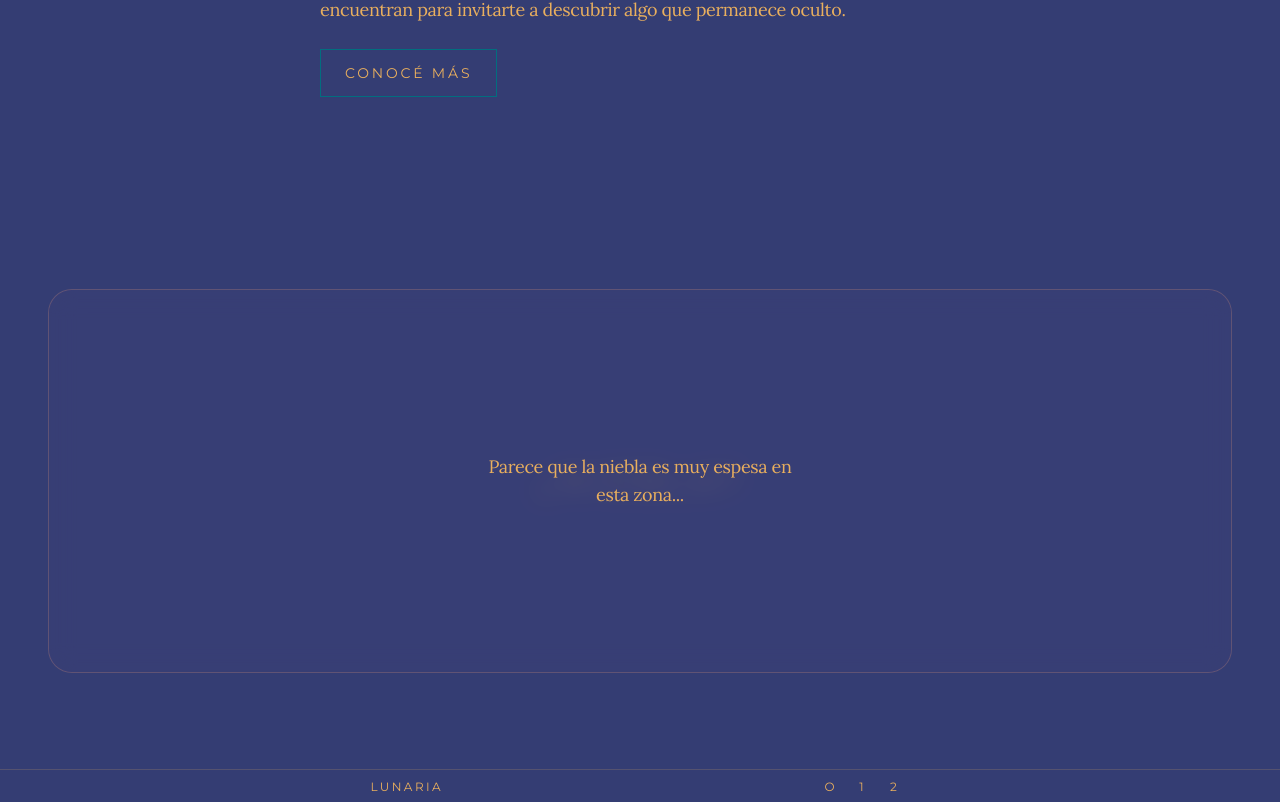
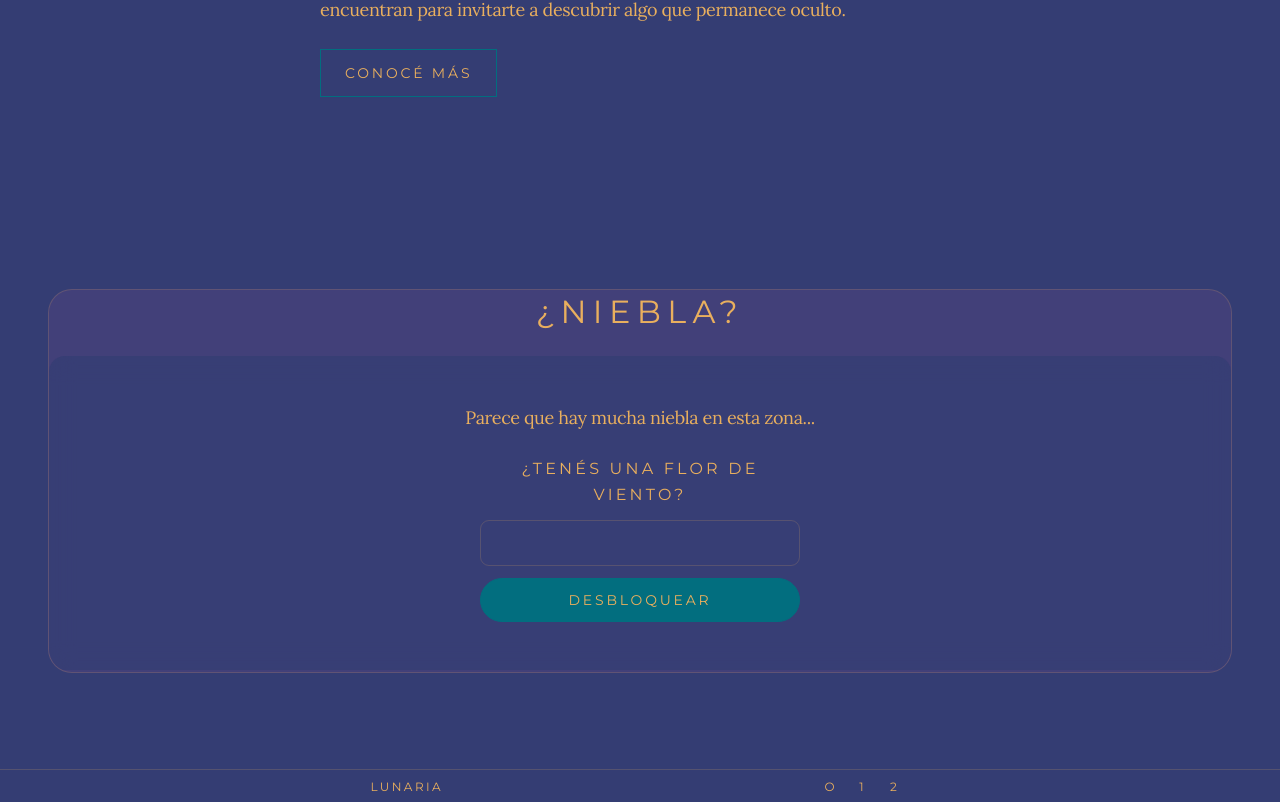
Before and after one commit to zeqqeram/lunaria_web, a React (Vite) app: page / in a window 1280 px wide. Shown: the part 827-1629 px from the top of the page. Built offline with nearby package versions, Linux system fonts and the light colour scheme.

Commit message:
feat: add access code to hidden section

```diff
--- /dev/null
+++ b/src/features/access/AccessGate.jsx
@@ -0,0 +1,24 @@
+const ACCESS_CODE = 'FLOREXUM';
+
+function AccessGate({onUnlock}) {
+    function handleSubmit(event) {
+        event.preventDefault();
+
+        const formData = new FormData(event.currentTarget);
+        const code = formData.get('code').trim().toUpperCase();
+
+        if (code === ACCESS_CODE) {
+            onUnlock();
+        }
+    }
+
+    return (
+        <form onSubmit={handleSubmit}>
+            <label htmlFor="access-code"> ¿Tenés una flor de viento? </label>
+            <input id="access-code" name="code" type="text" autocomplete="off" />
+            <button type="submit"> Desbloquear </button>
+        </form>
+    );
+}
+
+export default AccessGate;
--- a/src/pages/Landing/Sections/HiddenSection/HiddenSection.jsx
+++ b/src/pages/Landing/Sections/HiddenSection/HiddenSection.jsx
@@ -1,15 +1,32 @@
+import { useState } from 'react';
+import AccessGate from '../../../../features/access/AccessGate';
 import styles from './HiddenSection.module.css';
 
 function HiddenSection() {
+    const [isUnlocked, setIsUnlocked] = useState(false);
+
     return(
         <section className={styles.section} aria-labelledby='hidden-section-title'>
             <div className={styles.content}>
-                <h2> ¿NIEBLA? </h2>
-                <div className={styles.overlay}>
-                    <p>
-                        Parece que la niebla es muy espesa en esta zona...
-                    </p>
-                </div>
+                <h2 id='hidden-section-title'>
+                    {isUnlocked ? 'Lograste despejar la niebla' : '¿niebla?'}
+                </h2>
+                {isUnlocked ? (
+                    <div className={styles.realContent}>
+                        <p>
+                            En esta sección encontrarás algo que todavia permanece oculto
+                        </p>
+                    </div>
+                    ) : (
+                        <div className={styles.mist}>
+                            <p className={styles.message}>
+                                Parece que hay mucha niebla en esta zona...
+                            </p>
+
+                            <AccessGate onUnlock = {() => setIsUnlocked(true)} />
+                        </div>
+                    )
+                }
             </div>
         </section>
     );
--- a/src/pages/Landing/Sections/HiddenSection/HiddenSection.module.css
+++ b/src/pages/Landing/Sections/HiddenSection/HiddenSection.module.css
@@ -5,6 +5,7 @@
 .content {
     position: relative;
     display: flex;
+    flex-direction: column;
     align-items: center;
     justify-content: center;
     min-height: 20rem;
@@ -25,24 +26,88 @@
     text-transform: uppercase;
 }
 
-.overlay {
-    position: absolute;
-    inset: 0;
+.mist, .realContent {
     display: flex;
+    flex-direction: column;
     align-items: center;
-    justify-content: center;
+    width: 100%;
+    margin-top: var(--spacing-5);
+}
+
+.mist {
     padding: var(--spacing-5);
+    border-radius: var(--radius-md);
     background-color: var(--surface-strong);
     backdrop-filter: blur(var(--blur-surface));
 }
 
-.overlay p {
-    max-width: 20rem;
+.message, .realContent p {
+    max-width: 32rem;
     color: var(--color-text-primary);
     font-family: var(--font-body);
     font-size: var(--font-size-body);
     letter-spacing: var(--tracking-body);
     line-height: var(--line-height-body);
+}
+
+.mist form {
+    display: flex;
+    flex-direction: column;
+    align-items: stretch;
+    width: 100%;
+    max-width: 20rem;
+    margin-top: var(--spacing-5);
+    gap: var(--spacing-3);
+}
+
+.mist label {
+    color: var(--color-text-primary);
+    font-family: var(--font-ui);
+    font-size: 0.875;
+    font-weight: 500;
+    letter-spacing: var(--tracking-ui);
+    text-transform: uppercase;
+}
+
+.mist input {
+    min-height: 44px;
+    padding: var(--spacing-3);
+    border: 1px solid var(--border-subtle);
+    border-radius: var(--radius-sm);
+    background-color: transparent;
+    color: var(--color-text-primary);
+    font-family: var(--font-body);
+    font-size: 1rem;
+}
+
+.mist input:focus-visible {
+    outline: 2px solid var(--color-accent);
+    outline-offset: 2px;
+}
+
+.mist button {
+    min-height: 44px;
+    padding: var(--spacing-3) var(--spacing-5);
+    border: 1px solid var(--color-accent);
+    border-radius: var(--radius-full);
+    background-color: var(--color-accent);
+    color: var(--color-text-primary);
+    font-family: var(--font-ui);
+    font-size: 0.875rem;
+    font-weight: 500;
+    letter-spacing: var(--tracking-ui);
+    text-transform: uppercase;
+    cursor: pointer;
+    transition: opacity var(--transition-fast);
+}
+
+.mist button:hover {
+    opacity: 0.8;
+}
+
+.mist button:focus-visible {
+    outline: 2px solid var(--color-text-primary);
+    outline-offset: 4px;
 }
 
 @media (min-width: 768px) {
@@ -54,7 +119,11 @@
         min-height: 24rem;
     }
 
-    .overlay p {
+    .mist {
+        padding: var(--spacing-7);
+    }
+
+    .message, .realContent p {
         font-size: 1.125rem;
     }
 }
```
